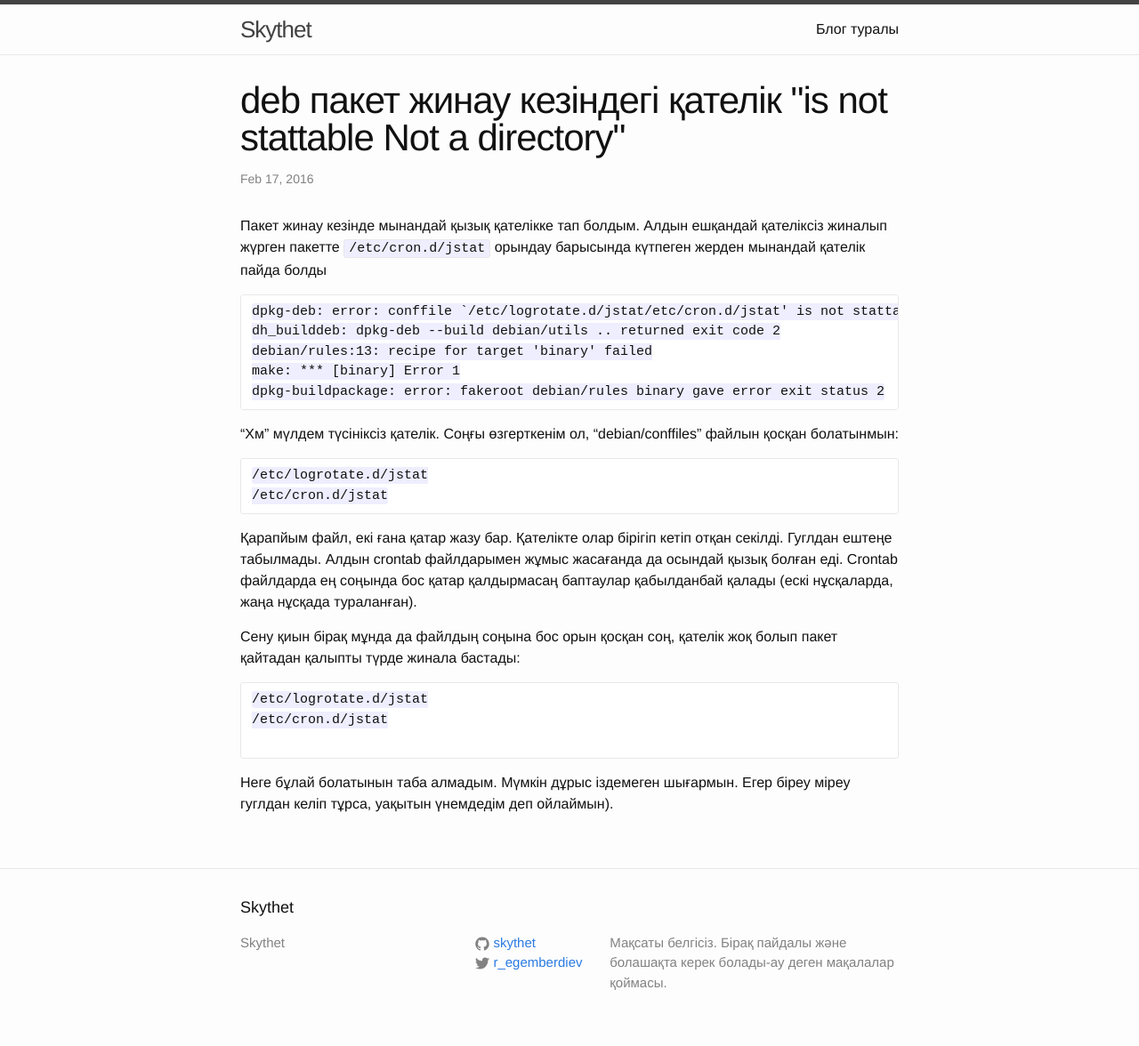
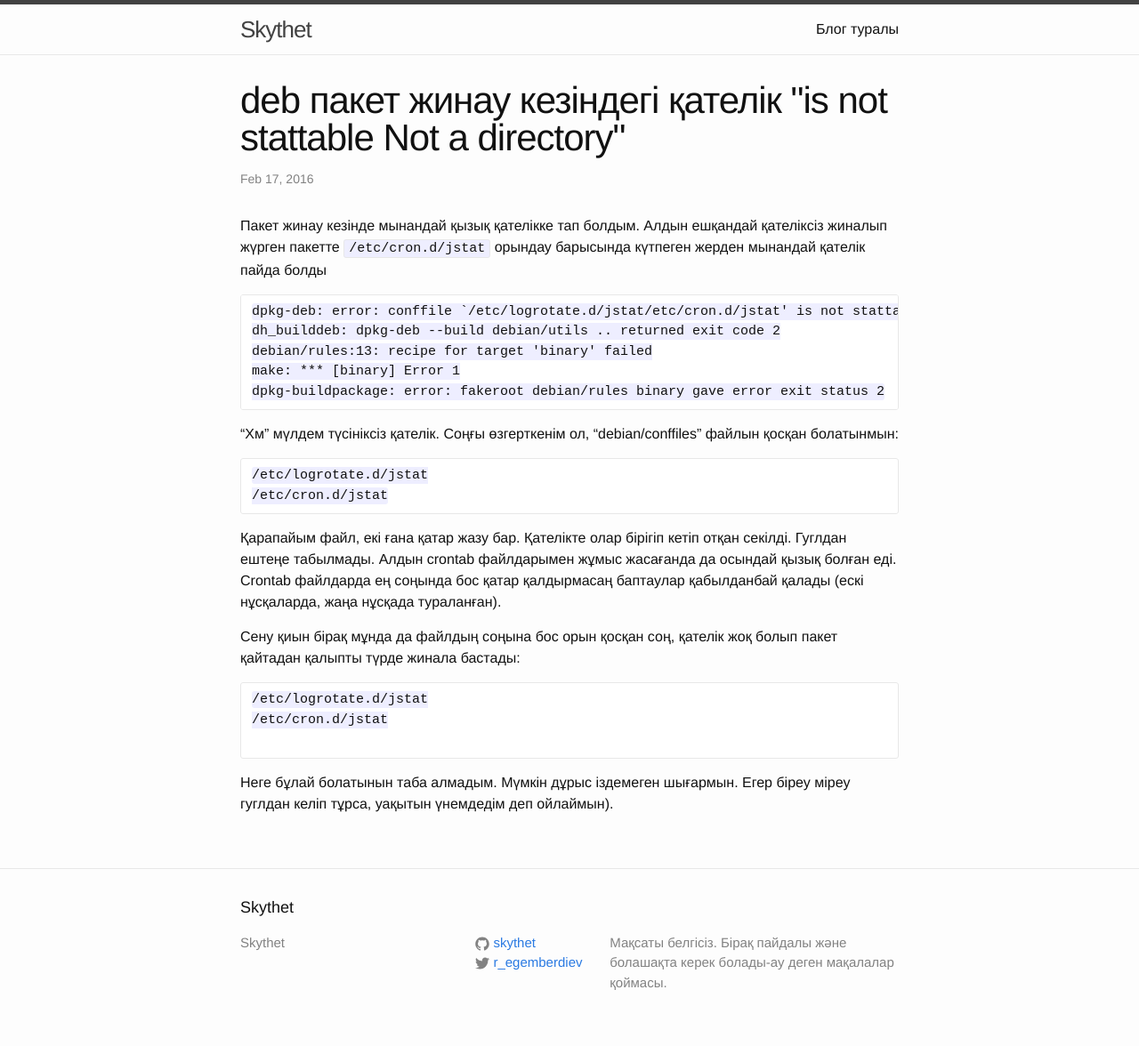
Before and after one commit to skythet/skythet.github.io, a Jekyll site: the page built from _posts/2016-02-17-is_not_stattable_Not_a_directory.md, in a window 1280 px wide. Shown: the whole page at 89% size. Built offline with Jekyll 4.4.1, drawn with Linux system fonts in a browser that asks for light colours; comment, search, counter and statistics services are not loaded; some of the changed lines change nothing that is shown.

Commit message:
Updated 2016-02-17-is_not_stattable_Not_a_directory.md

````diff
--- a/_posts/2016-02-17-is_not_stattable_Not_a_directory.md
+++ b/_posts/2016-02-17-is_not_stattable_Not_a_directory.md
@@ -1,8 +1,10 @@
 ---
-title: deb пакет жинау кезіндегі қателік "is not stattable Not a directory"
+title: "deb пакет жинау кезіндегі қателік \"is not stattable Not a directory\""
 category: linux
-tags: debpackage, deb, linux, packages
+tags: "debpackage, deb, linux, packages"
+published: true
 ---
+
 
 Пакет жинау кезінде мынандай қызық қателікке тап болдым. Алдын ешқандай
 қателіксіз жиналып жүрген пакетте `/etc/cron.d/jstat` орындау барысында
@@ -24,7 +26,7 @@
 /etc/cron.d/jstat
 ```
 
-Қарапйым файл, екі ғана қатар жазу бар. Қателікте олар бірігіп кетіп отқан секілді.
+Қарапайым файл, екі ғана қатар жазу бар. Қателікте олар бірігіп кетіп отқан секілді.
 Гуглдан ештеңе табылмады. Алдын crontab файлдарымен жұмыс жасағанда да
 осындай қызық болған еді. Crontab файлдарда ең соңында бос қатар қалдырмасаң
 баптаулар қабылданбай қалады (ескі нұсқаларда, жаңа нұсқада тураланған).
````
